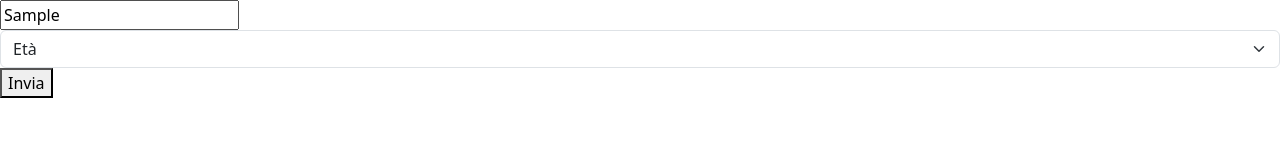
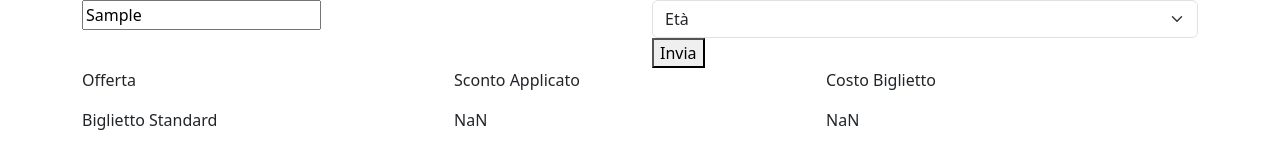
Before and after one commit to AndreaAceto20/js-biglietto-treno-form, a plain HTML site: page index.html in a window 1280 px wide. Both pictures are taken after typing "Sample" into the empty fields and a click on the button "Invia". Drawn offline with nearby package versions, Linux system fonts and the light colour scheme.

Commit message:
Completed milestone 2

```diff
--- a/css/style.css
+++ b/css/style.css
@@ -0,0 +1,3 @@
+.hide{
+    display: none;
+}
--- a/index.html
+++ b/index.html
@@ -11,21 +11,47 @@
 </head>
 <body>
 
+   <div class="container ">
+    <div class="row" id="dati">
            <form action="">
+        <div class="row">
 
                 <!-- input km -->
-    <input type="text" placeholder="inserire numero di kilometri da percorrere" id="km">
+               <div class="col">
+                <input type="text" placeholder="inserire numero di kilometri da percorrere" id="km" required>
+            </div>
 
                 <!-- selettore per età -->
+                <div class="col">
                     <select id="age" class="form-select">
                         <option value="">Et&agrave;</option>
                         <option value="minorenne"> Minorenne </option>
-        <option value="Maggiorenne">Maggiorenne</option>
-        <option value="Over">Over 60</option>
+                        <option value="maggiorenne">Maggiorenne</option>
+                        <option value="over">Over 60</option>
                     </select>
+                </dic>
 
                 <button>Invia</button>
+        </div>
            </form>
+    </div>
+    <div class="row" id="biglietto">
+            <div class="col">
+                <p>Offerta</p>
+                <p id="tipoBiglietto"></p>
+            </div>
+            <div class="col">
+                <p>Sconto Applicato</p>
+                <p id="scontoBiglietto"></p>
+            </div>
+            <div class="col">
+                <p>Costo Biglietto</p>
+                <p id="costoBiglietto"></p>
+            </div>
+
+
+    </div>
+   </div>
 
 
     <script src="./js/script.js"></script>
--- a/js/script.js
+++ b/js/script.js
@@ -7,25 +7,40 @@ const prezzoKm = 0.21;
 form.addEventListener('submit', (event) =>{
     event.preventDefault();
 
-    button.addEventListener('click', () => {
+
 
         const age = document.getElementById("age").value;
         let km = document.getElementById("km").value;
         let prezzoBiglietto = (km * prezzoKm).toFixed(2);
-        if (age === "Minorenne"){
+        const tipo = document.getElementById("tipoBiglietto");
+        const costo = document.getElementById("costoBiglietto");
+        const discount = document.getElementById("scontoBiglietto");
+        if (age === "minorenne"){
             sconto = 2/10;
             prezzoBiglietto = (prezzoBiglietto - (prezzoBiglietto * sconto)).toFixed(2);
             console.log(prezzoBiglietto);
-        }else if(age === "Over"){
+            tipo.innerHTML = "Biglietto Ridotto";
+            costo.innerHTML = prezzoBiglietto;
+            discount.innerHTML = (prezzoBiglietto * sconto).toFixed(2);
+
+
+        }else if(age === "over"){
             sconto = 4/10;
             prezzoBiglietto = (prezzoBiglietto - (prezzoBiglietto * sconto)).toFixed(2);
             console.log(prezzoBiglietto);
+            tipo.innerHTML = "Biglietto Ridotto";
+            costo.innerHTML = prezzoBiglietto;
+            discount.innerHTML = (prezzoBiglietto * sconto).toFixed(2);
+
         }else{
             console.log(prezzoBiglietto);
+            tipo.innerHTML = "Biglietto Standard";
+            costo.innerHTML = prezzoBiglietto;
+            discount.innerHTML = (prezzoBiglietto * sconto).toFixed(2);
+
         }
 
     })
-})
 
 
 
```
Lines whose indentation alone changed are shown as unchanged.
